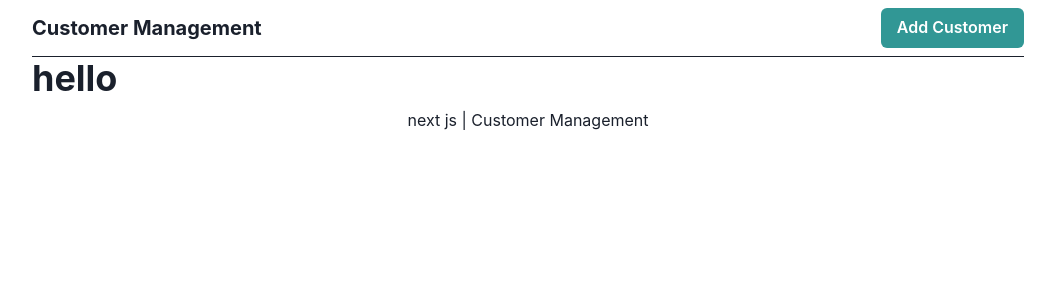
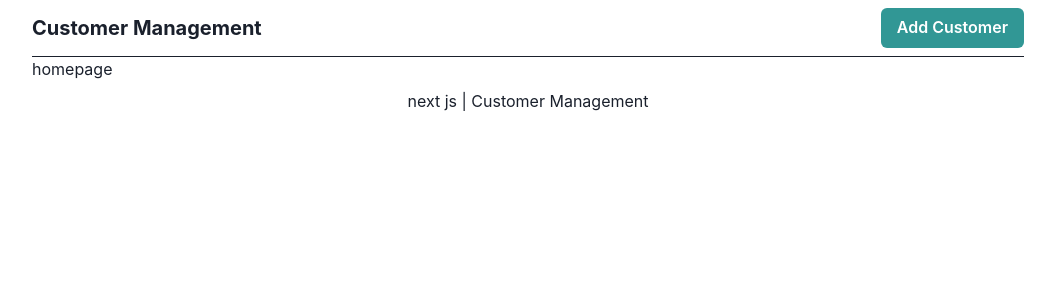
Before and after one commit to deaduchiha/customer-managment, a Next.js app: page / in a window 1280 px wide. Shown: the top 300 px of the page, without its empty margins (112-1167 px from the left). Built offline with nearby package versions, Linux system fonts and the light colour scheme; no server answers; the database is empty.

Commit message:
create SSR landing page and create homepage template

```diff
--- /dev/null
+++ b/components/templates/home/home.jsx
@@ -0,0 +1,7 @@
+import React from "react";
+
+const HomePage = ({ customers }) => {
+  return <h1>homepage</h1>;
+};
+
+export default HomePage;
--- a/pages/index.jsx
+++ b/pages/index.jsx
@@ -1,12 +1,28 @@
 import React from "react";
-import { Heading } from "@chakra-ui/react";
 
-const Home = () => {
-  return (
-    <>
-      <Heading as="h2">hello</Heading>
-    </>
-  );
+import connectDB from "@/utils/connectDB";
+import Customer from "@/models/Customer";
+
+import HomePage from "@/components/templates/home/home";
+
+const Home = ({ customers }) => {
+  return <HomePage customers={customers} />;
 };
 
 export default Home;
+
+export const getServerSideProps = async () => {
+  try {
+    await connectDB();
+    const customers = await Customer.find();
+    return {
+      props: {
+        customers: JSON.parse(JSON.stringify(customers)),
+      },
+    };
+  } catch (err) {
+    return {
+      notFound: true,
+    };
+  }
+};
```
